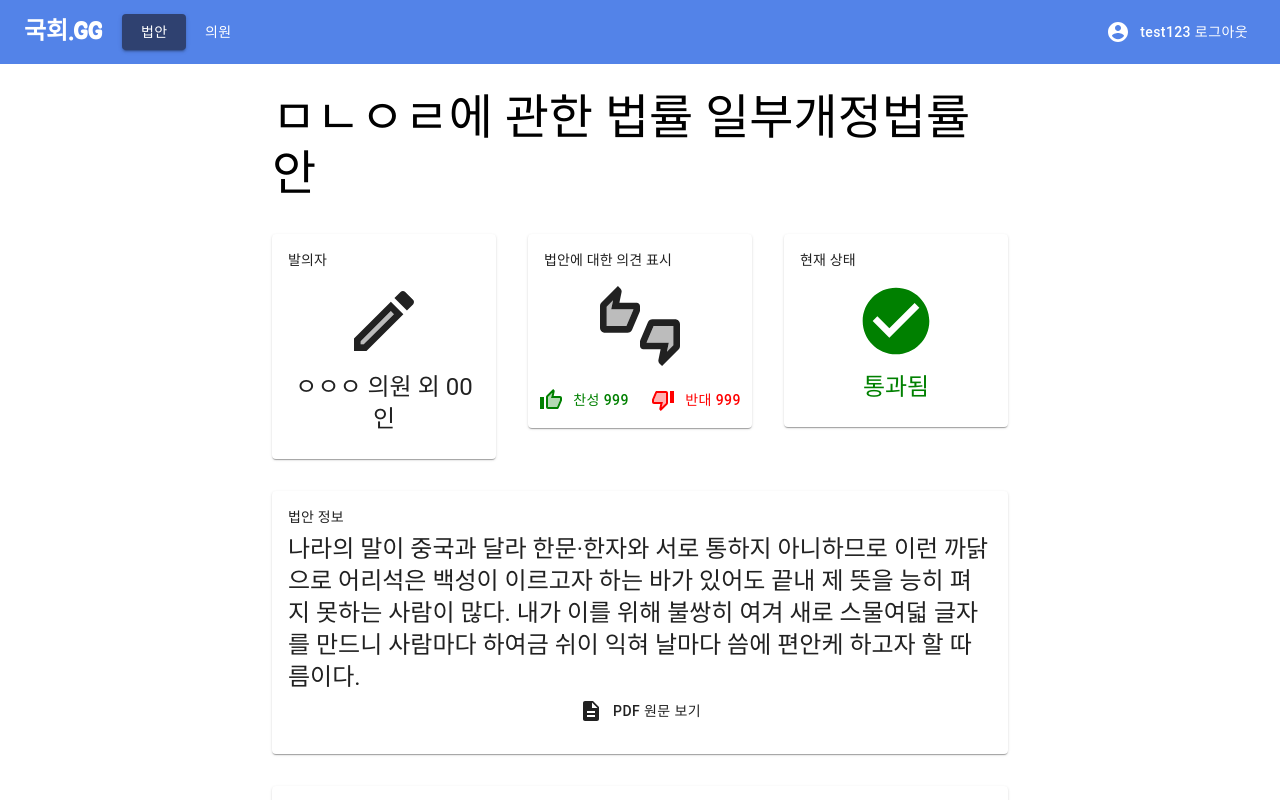
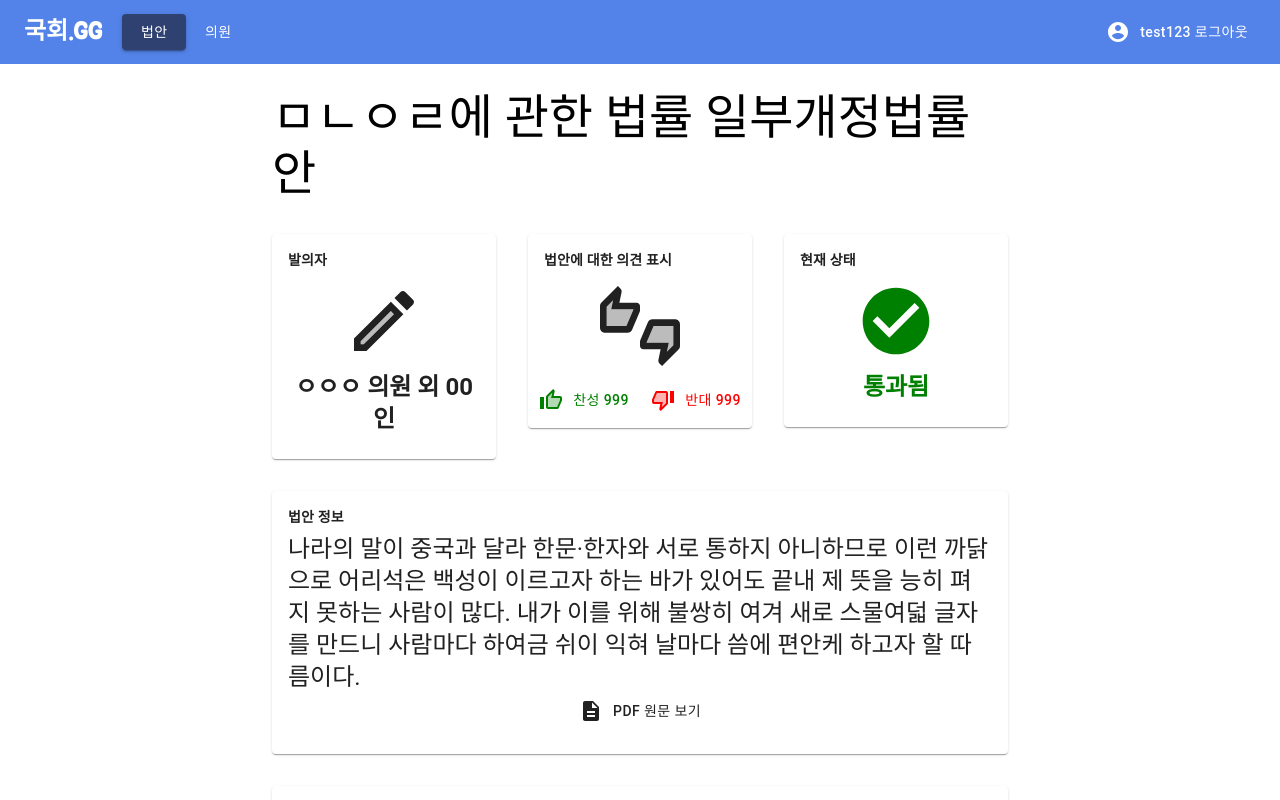
Before and after one commit to stg0123/assembly_project, a React (Create React App) app in the folder client/: page /content in a window 1280 px wide. Shown: the top 800 px of the page. Built offline with nearby package versions, Linux system fonts and the light colour scheme.

Commit message:
[FRONTEND] 법안 상세 정보 페이지 자잘한 수정

```diff
--- a/client/src/components/LawContent.js
+++ b/client/src/components/LawContent.js
@@ -135,11 +135,11 @@ function LawContent() {
                     <Card className={classes.root}>
                         <CardContent>
                             <Typography className={classes.title} >
-                                발의자
+                                <b>발의자</b>
                         </Typography>
                         <Grid container justify='center'><CreateTwoTone className={classes.icon}/></Grid>
                             <Typography variant="h5" className={classes.text}>
-                                ㅇㅇㅇ 의원 외 00인
+                                <b>ㅇㅇㅇ 의원 외 00인</b>
                         </Typography>
                         </CardContent>
                     </Card>
@@ -148,7 +148,7 @@ function LawContent() {
                     <Card className={classes.root}>
                         <CardContent>
                             <Typography className={classes.title} gutterBottom>
-                                법안에 대한 의견 표시
+                                <b>법안에 대한 의견 표시</b>
                         </Typography>
                        <Grid container justify='center'><ThumbsUpDownTwoTone className={classes.icon}/></Grid>
                         </CardContent>
@@ -170,7 +170,7 @@ function LawContent() {
                     <Card className={classes.root}>
                         <CardContent>
                             <Typography className={classes.title} >
-                                현재 상태
+                                <b>현재 상태</b>
                         </Typography>
                         <Grid container justify='center' className={statusToData[status].class}>
                             {
@@ -184,7 +184,7 @@ function LawContent() {
                             }
                         </Grid>
                             <Typography variant="h5" className={[classes.text,statusToData[status].class]}>
-                                {statusToData[status].text}
+                                <b>{statusToData[status].text}</b>
                         </Typography>
                         </CardContent>
                     </Card>
@@ -193,7 +193,7 @@ function LawContent() {
                     <Card className={classes.root}>
                         <CardContent>
                             <Typography className={classes.title} gutterBottom>
-                                법안 정보
+                                <b>법안 정보</b>
                         </Typography>
                             <Typography variant="h5" component="h2">
                             나라의 말이
```
